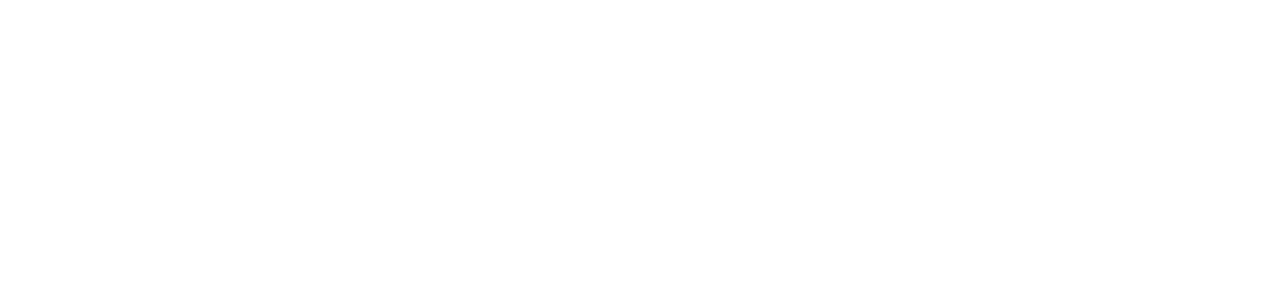
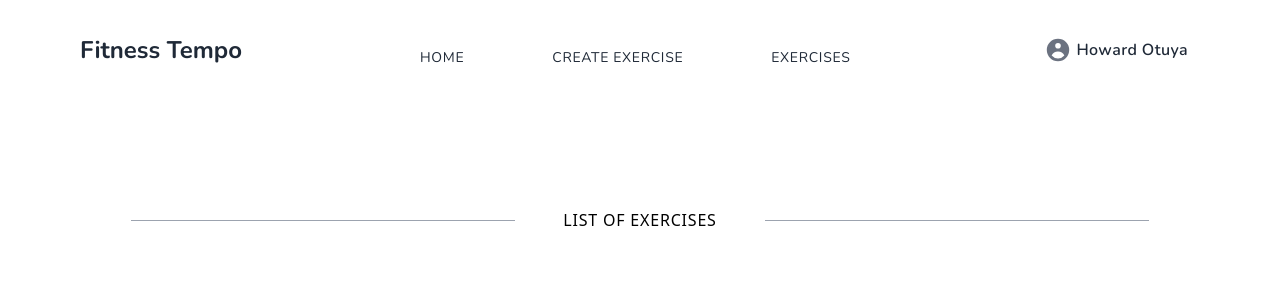
Before and after one commit to jaulf/Exercise-Tracker, a React (Create React App) app: page / in a window 1280 px wide. Shown: the top 300 px of the page. Built offline with nearby package versions, Linux system fonts and the light colour scheme.

Commit message:
Added the Navbar

```diff
--- a/package.json
+++ b/package.json
@@ -12,6 +12,7 @@
     "postcss": "^7.0.35",
     "react": "^17.0.1",
     "react-dom": "^17.0.1",
+    "react-router-dom": "^5.2.0",
     "react-scripts": "4.0.1",
     "tailwindcss": "npm:@tailwindcss/postcss7-compat@^2.0.2",
     "web-vitals": "^0.2.4"
--- a/public/index.html
+++ b/public/index.html
@@ -5,39 +5,14 @@
     <link rel="icon" href="%PUBLIC_URL%/favicon.ico" />
     <meta name="viewport" content="width=device-width, initial-scale=1" />
     <meta name="theme-color" content="#000000" />
-    <meta
-      name="description"
-      content="Web site created using create-react-app"
-    />
+    <meta name="description" content="Web site created using create-react-app"/>
     <link rel="apple-touch-icon" href="%PUBLIC_URL%/logo192.png" />
-    <!--
-      manifest.json provides metadata used when your web app is installed on a
-      user's mobile device or desktop. See https://developers.google.com/web/fundamentals/web-app-manifest/
-    -->
     <link rel="manifest" href="%PUBLIC_URL%/manifest.json" />
-    <!--
-      Notice the use of %PUBLIC_URL% in the tags above.
-      It will be replaced with the URL of the `public` folder during the build.
-      Only files inside the `public` folder can be referenced from the HTML.
+    <title>Exercise Tracker</title>
+  </head>
 
-      Unlike "/favicon.ico" or "favicon.ico", "%PUBLIC_URL%/favicon.ico" will
-      work correctly both with client-side routing and a non-root public URL.
-      Learn how to configure a non-root public URL by running `npm run build`.
-    -->
-    <title>React App</title>
-  </head>
   <body>
     <noscript>You need to enable JavaScript to run this app.</noscript>
     <div id="root"></div>
-    <!--
-      This HTML file is a template.
-      If you open it directly in the browser, you will see an empty page.
-
-      You can add webfonts, meta tags, or analytics to this file.
-      The build step will place the bundled scripts into the <body> tag.
-
-      To begin the development, run `npm start` or `yarn start`.
-      To create a production bundle, use `npm run build` or `yarn build`.
-    -->
   </body>
 </html>
--- a/src/App.js
+++ b/src/App.js
@@ -1,9 +1,27 @@
-function App() {
-  return (
-    <div className="App">
+import React from 'react';
+import {BrowserRouter as Router, Route} from 'react-router-dom'
+import Navbar from './components/Navbar.component';
+import Signin from './components/Signin.component';
+import Signup from './components/Signup.component';
+import CreateExercise from './components/CreateExercise.component';
+import UpdateExercice from './components/UpdateExercises.component';
+import ListofExercises from './components/ListofExercises.component';
 
-    </div>
-  );
+class App extends React.Component {
+
+  render() {
+    return (
+      <Router>
+        <Navbar />
+          <Route path='/' exact component={ListofExercises} />
+          <Route path='/signin' component={Signin} />
+          <Route path='/signup' component={Signup} />
+          <Route path='/create-exercise' component={CreateExercise} />
+          <Route path='/edit-exercise/:id' component={UpdateExercice} />
+      </Router>
+    )
+  }
+
 }
 
 export default App;
--- /dev/null
+++ b/src/components/ListofExercises.component.js
@@ -0,0 +1,13 @@
+export default function ListofExercises() {
+    return (
+        <div class=''>
+            <div className='md:px-20 md:py-24 px-2 py-16 flex flex-col md:flex-row justify-center items-center'>
+                <div class='bg-gray-400 w-full md:max-w-sm h-px'></div>
+
+                <h3 class='uppercase py-3 whitespace-nowrap px-12 block font-light tracking-wider'>List of Exercises</h3>
+
+                <div class='bg-gray-400 w-full md:max-w-sm h-px'></div>
+            </div>
+        </div>
+    )
+}
--- /dev/null
+++ b/src/components/Navbar.component.js
@@ -0,0 +1,75 @@
+import {Link} from 'react-router-dom';
+
+function displayNav() {
+
+    var menu = document.getElementById('menu');
+    var menu2 = document.getElementById('menu2');
+
+      if (menu.classList.contains('hidden')) {
+        menu.classList.remove('hidden');menu2.classList.remove('hidden');
+      } else {
+        menu.classList.add('hidden');menu2.classList.add('hidden');
+      }
+
+}
+
+export default function Navbar() {
+
+    return (
+        <div>
+            <nav className=' lg:px-20 lg:py-8 pr-2 pl-4 py-4 font-nuni lg:flex items-center lg:justify-between text-gray-800 '>
+                <div className='flex justify-between text-2xl font-bold'>
+                    <h1>Fitness Tempo</h1>
+                    <div onClick={displayNav} class='px-4 cursor-pointer lg:hidden'>
+                        <svg id='burger' class='w-6' xmlns="http://www.w3.org/2000/svg" fill="none" viewBox="0 0 24 24" stroke="currentColor">
+                            <path stroke-linecap="round" stroke-linejoin="round" stroke-width="2" d="M4 6h16M4 12h16M4 18h16" />
+                        </svg>
+                    </div>
+                </div>
+                <ul id='menu' className='lg:uppercase lg:font-light lg:text-sm normal-case hidden lg:flex lg:flex-row text-base tracking-wider pt-4 px-8 lg:px-0'>
+                    <li class='lg:px-11 lg:py-0  py-4 '>
+                        <Link to='/' >Home</Link>
+                    </li>
+                    <li class='lg:px-11 lg:py-0  py-4 '>
+                        <Link to='/create-exercise' >Create Exercise</Link>
+                    </li>
+                    <li class='lg:px-11 lg:py-0 py-4'>
+                        <Link to='/' >Exercises</Link>
+                    </li>
+                </ul>
+                <span id='menu2' class='hidden lg:flex'>
+                {
+                    function diss() {
+                        if ( 1 == 2) {
+                            return (
+                                <ul className=' px-8 lg:flex items-center'>
+                                    <li className=' font-semibold py-4 flex items-center lg:mx-3'>
+                                        <svg className='w-7 hidden lg:block text-gray-500 lg:mx-1' xmlns="http://www.w3.org/2000/svg" viewBox="0 0 20 20" fill="currentColor">
+                                        <path fill-rule="evenodd" d="M18 10a8 8 0 11-16 0 8 8 0 0116 0zm-6-3a2 2 0 11-4 0 2 2 0 014 0zm-2 4a5 5 0 00-4.546 2.916A5.986 5.986 0 0010 16a5.986 5.986 0 004.546-2.084A5 5 0 0010 11z" clip-rule="evenodd" />
+                                        </svg>
+                                        <Link className='' to='/signin'>Log In</Link>
+                                    </li>
+                                    <li className=' font-semibold py-4 '>
+                                        <Link className='' to='/signup'>Sign up</Link>
+                                    </li>
+                                </ul>
+                            )
+                        } else {
+                            return (
+                                <ul className='px-6 py-4 lg:px-0 lg:py-0'>
+                                <li className='flex lg:mx-3 items-center'>
+                                    <svg className='w-7 text-gray-500 mx-1' xmlns="http://www.w3.org/2000/svg" viewBox="0 0 20 20" fill="currentColor">
+                                    <path fill-rule="evenodd" d="M18 10a8 8 0 11-16 0 8 8 0 0116 0zm-6-3a2 2 0 11-4 0 2 2 0 014 0zm-2 4a5 5 0 00-4.546 2.916A5.986 5.986 0 0010 16a5.986 5.986 0 004.546-2.084A5 5 0 0010 11z" clip-rule="evenodd" />
+                                    </svg>
+                                    <h5 className='font-semibold tracking-wide'>Howard Otuya</h5>
+                                </li>
+                                </ul>
+                            )
+                        }
+                    }()
+                }
+                </span>
+            </nav>
+        </div>
+    )
+}
--- a/src/index.css
+++ b/src/index.css
@@ -1,3 +1,6 @@
+@import url('https://fonts.googleapis.com/css2?family=Inter:wght@100;200;300;400;500;600;700;800;900&family=Montserrat&display=swap');
+@import url('https://fonts.googleapis.com/css2?family=Nunito:ital,wght@0,200;0,300;0,400;0,600;0,700;0,800;0,900;1,200;1,300;1,400;1,600;1,700;1,800;1,900&display=swap');
+
 @tailwind base;
 @tailwind components;
 @tailwind utilities;
--- a/src/index.js
+++ b/src/index.js
@@ -4,8 +4,6 @@
 import App from './App';
 
 ReactDOM.render(
-  <React.StrictMode>
-    <App />
-  </React.StrictMode>,
+    <App />,
   document.getElementById('root')
 );
--- a/tailwind.config.js
+++ b/tailwind.config.js
@@ -2,7 +2,12 @@
   purge: [],
   darkMode: false, // or 'media' or 'class'
   theme: {
-    extend: {},
+    extend: {
+      fontFamily: {
+        nuni: ['Nunito'],
+        inter: ['Inter'],
+      }
+    },
   },
   variants: {
     extend: {},
```
Also changed, not shown: src/components/CreateExercise.component.js (added), src/components/Signin.component.js (added), src/components/Signup.component.js (added), src/components/UpdateExercises.component.js (added), 2 other files (tests, documents, lock files or other folders).
